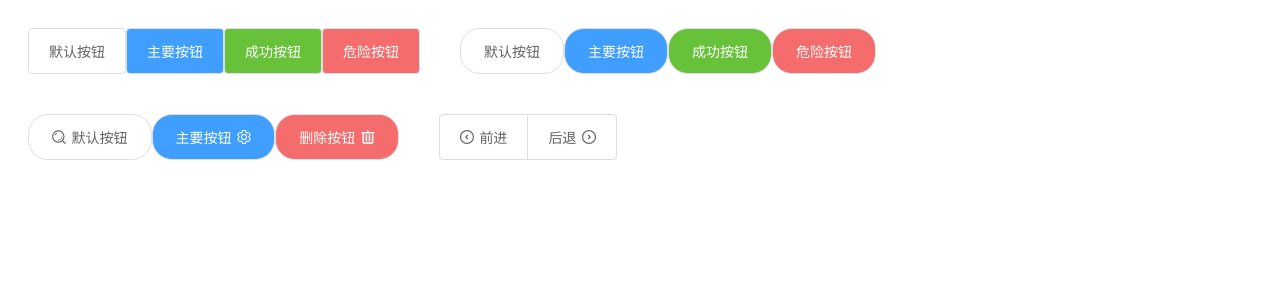
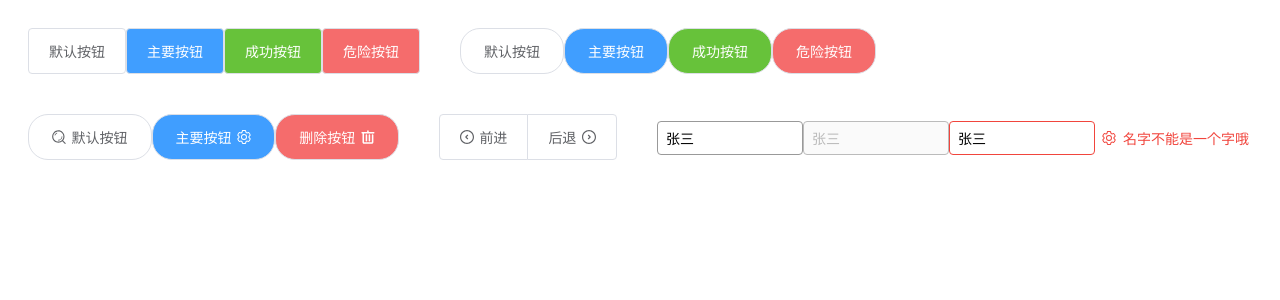
Before and after one commit to luckzhu/eazy-ui, a Vue app: page / in a window 1280 px wide. Shown: the top 300 px of the page. Built offline with nearby package versions, Linux system fonts and the light colour scheme.

Commit message:
添加input的normal、disabled、error态

```diff
--- a/src/App.vue
+++ b/src/App.vue
@@ -23,8 +23,13 @@
       <zhu-button-group>
         <zhu-button icon="left">前进</zhu-button>
         <zhu-button icon="right" iconPosition="right">后退</zhu-button>
+      </zhu-button-group>
+    </div>
 
-      </zhu-button-group>
+    <div class="mybutton">
+      <zhu-input value="张三"></zhu-input>
+      <zhu-input value="张三" disabled></zhu-input>
+      <zhu-input value="张三" error errorMessage="名字不能是一个字哦"></zhu-input>
     </div>
   </div>
 </template>
@@ -33,12 +38,14 @@
 import Button from "./components/button.vue";
 import "./components/iconfont";
 import ButtonGroup from "./components/button-group.vue";
+import Input from "./components/input.vue";
 
 export default {
   name: "app",
   components: {
     "zhu-button": Button,
-    "zhu-button-group": ButtonGroup
+    "zhu-button-group": ButtonGroup,
+    "zhu-input": Input
   }
 };
 </script>
--- /dev/null
+++ b/src/components/input.vue
@@ -0,0 +1,86 @@
+<template>
+  <div class="wrapper" :class="{error}">
+    <input type="text" :value="value" :disabled="disabled" />
+    <template v-if="error">
+        <zhu-icon name="setting"></zhu-icon>
+        <span class="errorMessage">{{errorMessage}}</span>
+    </template>
+
+  </div>
+</template>
+
+<script>
+import Icon from "./icon";
+export default {
+  components: {
+    "zhu-icon": Icon
+  },
+  props: {
+    value: {
+      type: String
+    },
+    disabled: {
+      type: Boolean,
+      default: false
+    },
+    error: {
+      type: Boolean,
+      default: false
+    },
+    errorMessage: {
+        type: String
+    }
+  }
+};
+</script>
+
+<style lang="scss" scoped>
+$red: #f1453d;
+$box-shadow-color: rgba(0, 0, 0, 0.5);
+$border-color: #999;
+$border-color-hover: #666;
+$border-radius: 4px;
+$font-size: 14px;
+.wrapper {
+  font-size: 14px;
+  color: #333;
+  display: inline-flex;
+  align-items: center;
+  font-size: $font-size;
+  > :not(:last-child) {
+    margin-right: 0.5em;
+  }
+  > input {
+    border: 1px solid $border-color;
+    height: 32px;
+    width: 128px;
+    padding: 0 8px;
+    border-radius: $border-radius;
+    font-size: inherit;
+    &:hover {
+      border-color: $border-color-hover;
+    }
+    &:focus {
+      box-shadow: inset 0 1px 3px 0px $box-shadow-color;
+      outline: none;
+    }
+    &[disabled],
+    &[readonly] {
+      border-color: #bbb;
+      color: #bbb;
+      cursor: not-allowed;
+    }
+  }
+  &.error {
+    > input {
+      border-color: $red;
+    }
+  }
+  > svg {
+    fill: $red;
+  }
+  > .errorMessage {
+    color: $red;
+  }
+}
+</style>
```
